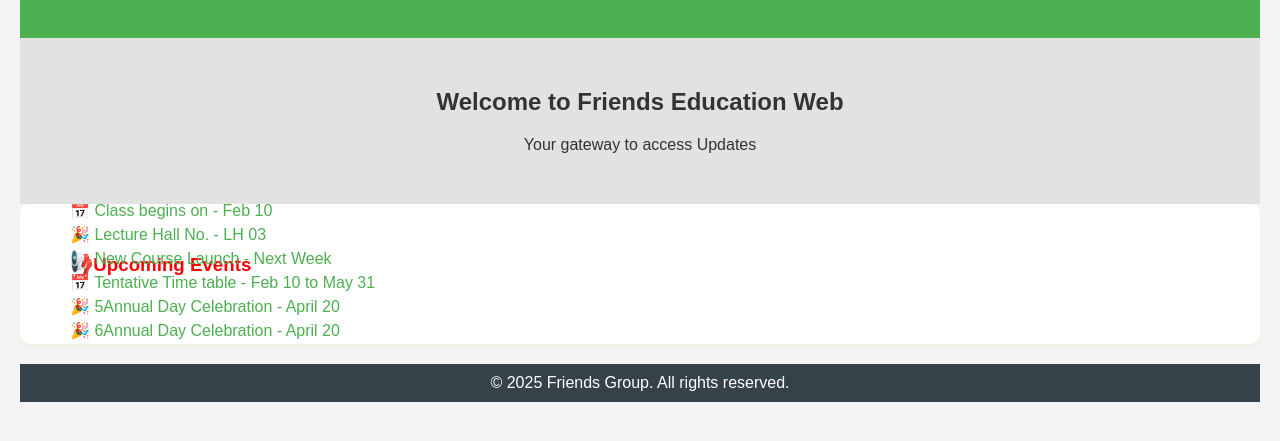
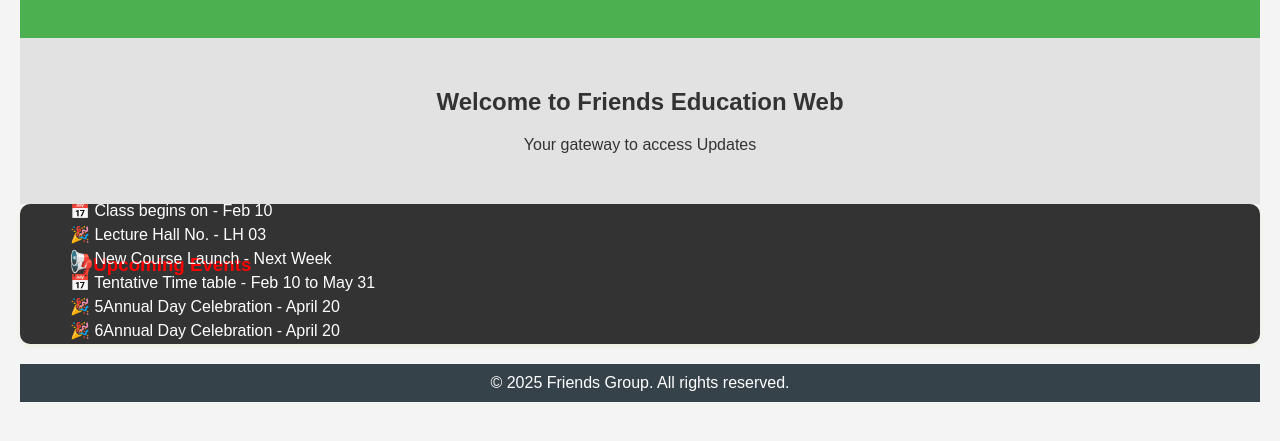
Before and after one commit to koppalshashi/clone2, a plain HTML site: page index.html in a window 1280 px wide. Shown: the part 285-726 px from the top of the page. Drawn offline with Linux system fonts and the light colour scheme.

Commit message:
Update styles.css

```diff
--- a/styles.css
+++ b/styles.css
@@ -99,7 +99,7 @@ body {
     color: red;
     width: 120%; /* Adjust width as needed */
     padding: 50px;
-    background-color:white;
+    background-color:#333;
     border-radius: 10px;
     box-shadow: 0 2px 5px rgba(188, 202, 33, 0.1);
     overflow: hidden; /* Hide overflow for animation */
@@ -119,7 +119,8 @@ body {
     position: absolute; /* Position absolute for animation */
     bottom: 0; /* Start from the bottom */
     animation: scroll-up 6s linear infinite; /* Animation for scrolling */
-    color: #4CAF50;
+    color: white;
+
 }
 
 .upcoming-events li {
@@ -144,6 +145,4 @@ body {
     .timetable-events {
         flex-direction: column; /* Stack elements vertically */
     }
-
-
 }
```
